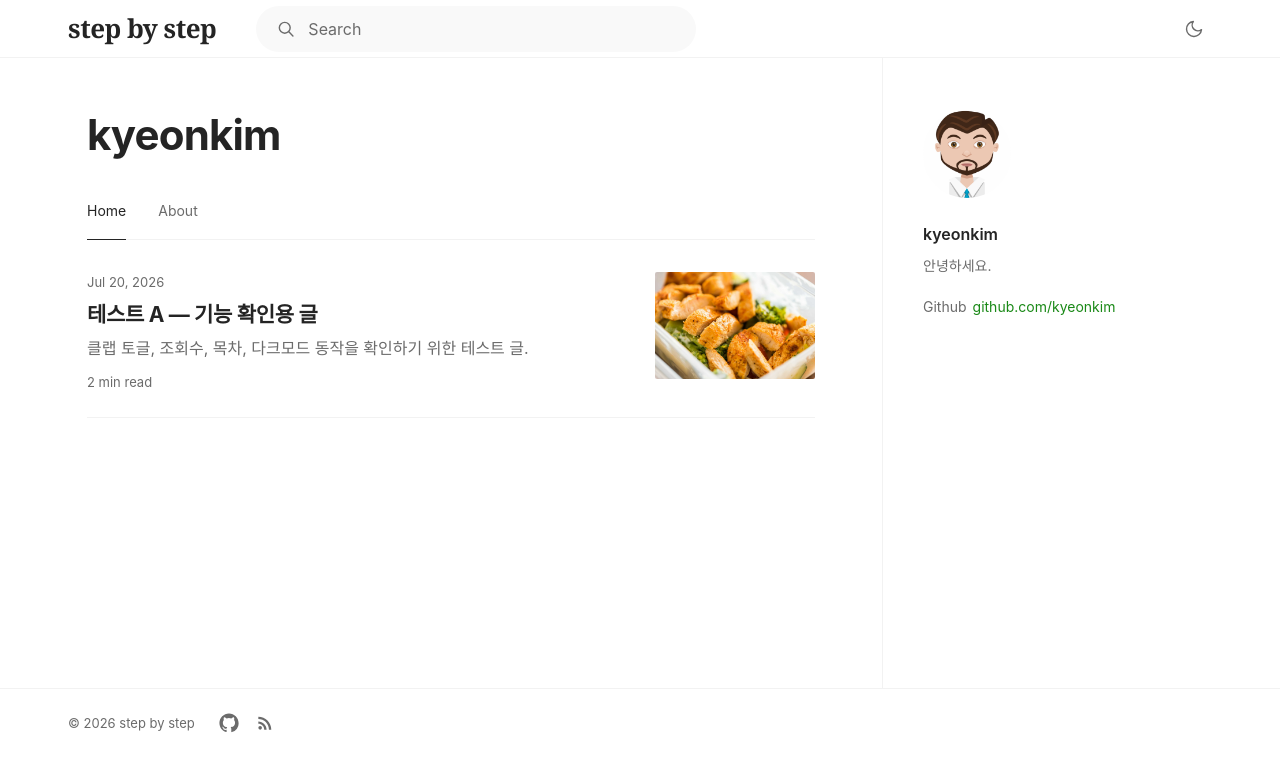
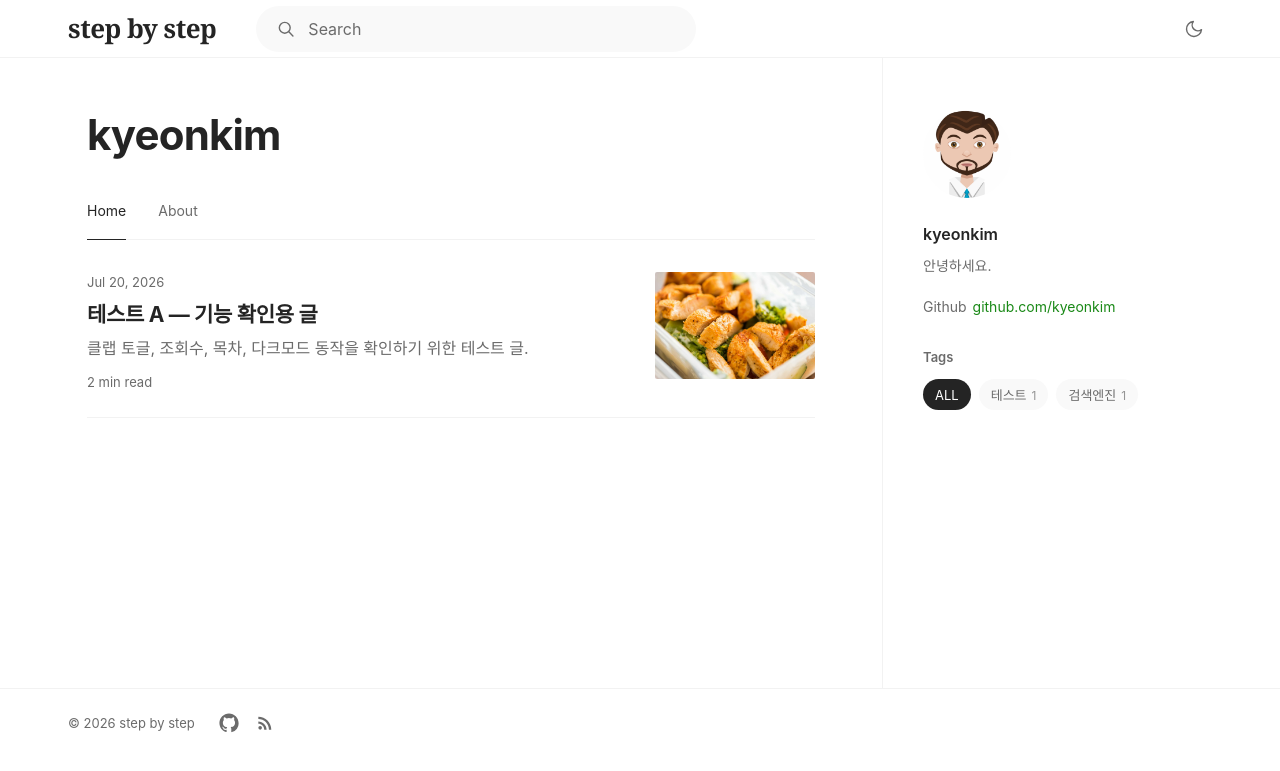
Before and after one commit to kyeonkim/kyeonkim.github.io, a Jekyll site: the page built from index.html, in a window 1280 px wide. Shown: the top 771 px of the page. Built offline with Jekyll 4.4.1, drawn with Linux system fonts in a browser that asks for light colours; the list of posts is cut into pages by our own code.

Commit message:
feat(tags): add post tags and sidebar tag filter
상세 페이지 하단 태그 pill, 사이드바 ALL/태그별 필터(?tag= URL 연동),
search.json에 tags·image·readmin 필드 추가.

```diff
--- a/_layouts/home.html
+++ b/_layouts/home.html
@@ -74,6 +74,19 @@ layout: default
       <span class="sidebar-link-label">Github</span>
       <a class="sidebar-link" href="{{ author.web }}" target="_blank" rel="noopener">{{ author.web | remove: "https://" }}</a>
     </div>
+
+    {% if site.tags.size > 0 %}
+    <div class="sidebar-tags">
+      <div class="sidebar-tags-title">Tags</div>
+      <div class="sidebar-tag-list">
+        <button type="button" class="tag-chip is-active" data-tag="">ALL</button>
+        {% for tag in site.tags %}
+        <button type="button" class="tag-chip" data-tag="{{ tag[0] }}">{{ tag[0] }}<span class="tag-chip-count">{{ tag[1].size }}</span></button>
+        {% endfor %}
+      </div>
+    </div>
+    <script src="{{ site.baseurl }}/assets/js/tag-filter.js" defer></script>
+    {% endif %}
   </aside>
 
 </div>
--- a/_posts/2026-07-20-test-a-first.md
+++ b/_posts/2026-07-20-test-a-first.md
@@ -4,6 +4,7 @@ title: "테스트 A — 기능 확인용 글"
 author: kyeonkim
 date: 2026-07-20
 category: test
+tags: [테스트, 검색엔진]
 image: assets/images/1.jpg
 description: "클랩 토글, 조회수, 목차, 다크모드 동작을 확인하기 위한 테스트 글."
 ---
--- a/assets/css/style.css
+++ b/assets/css/style.css
@@ -792,3 +792,43 @@ html:not([data-theme="dark"]) .icon-sun { display: none; }
   font-weight: 600;
   border-left-color: var(--text);
 }
+
+/* 태그 */
+.sidebar-tags { margin-top: 28px; }
+.sidebar-tags-title {
+  font-size: 13px;
+  font-weight: 600;
+  color: var(--text-secondary);
+  margin-bottom: 12px;
+}
+.sidebar-tag-list { display: flex; flex-wrap: wrap; gap: 8px; }
+.tag-chip {
+  border: 0;
+  cursor: pointer;
+  font-family: var(--sans);
+  font-size: 13px;
+  padding: 6px 12px;
+  border-radius: 9999px;
+  background: var(--bg-subtle);
+  color: var(--text-secondary);
+}
+.tag-chip:hover { color: var(--text); }
+.tag-chip.is-active {
+  background: var(--text);
+  color: var(--bg);
+}
+.tag-chip-count { margin-left: 5px; opacity: 0.7; font-size: 12px; }
+.post-list-empty {
+  padding: 32px 0;
+  color: var(--text-secondary);
+  font-size: 14px;
+}
+.post-tags { display: flex; flex-wrap: wrap; gap: 8px; margin-top: 36px; }
+.post-tag {
+  font-size: 13px;
+  padding: 7px 14px;
+  border-radius: 9999px;
+  background: var(--bg-subtle);
+  color: var(--text-secondary);
+}
+.post-tag:hover { color: var(--text); }
--- /dev/null
+++ b/assets/js/tag-filter.js
@@ -0,0 +1,88 @@
+(function () {
+  var CLAP_SVG =
+    '<svg width="14" height="14" viewBox="0 0 24 24" fill="none" stroke="currentColor" stroke-width="1.7" stroke-linecap="round" stroke-linejoin="round" aria-hidden="true">' +
+    '<line x1="4.2" y1="6.2" x2="2.6" y2="4.4"/><line x1="7.8" y1="4.6" x2="7.2" y2="2.3"/><line x1="11.4" y1="4.4" x2="12.2" y2="2.2"/>' +
+    '<g transform="translate(4.9,4.9) scale(0.79)"><path d="M18 11V6a2 2 0 0 0-4 0v5"/><path d="M14 10V4a2 2 0 0 0-4 0v2"/>' +
+    '<path d="M10 10.5V6a2 2 0 0 0-4 0v8"/><path d="M18 8a2 2 0 1 1 4 0v6a8 8 0 0 1-8 8h-2c-2.8 0-4.5-.86-5.99-2.34l-3.6-3.6a2 2 0 0 1 2.83-2.82L7 15"/></g></svg>';
+
+  var list = document.querySelector('.post-list');
+  var sentinel = document.querySelector('.post-list-sentinel');
+  var chips = document.querySelectorAll('.tag-chip');
+  if (!list || !chips.length) return;
+
+  var originalHTML = list.innerHTML;
+  var posts = null;
+
+  function esc(s) {
+    var d = document.createElement('div');
+    d.textContent = s || '';
+    return d.innerHTML;
+  }
+
+  function itemHTML(p) {
+    var excerpt = p.description || (p.excerpt || '').slice(0, 150);
+    return (
+      '<article class="post-item"><div class="post-item-body">' +
+      '<div class="post-item-date">' + esc(p.date) + '</div>' +
+      '<a class="post-item-link" href="' + esc(p.url) + '">' +
+      '<h2 class="post-item-title">' + esc(p.title) + '</h2>' +
+      '<p class="post-item-excerpt">' + esc(excerpt) + '</p></a>' +
+      '<div class="post-item-meta">' +
+      '<span class="post-item-claps" data-path="' + esc(p.url) + '" hidden>' + CLAP_SVG +
+      '<span class="post-item-clap-count"></span><span class="post-item-meta-dot">&middot;</span></span>' +
+      p.readmin + ' min read</div></div>' +
+      (p.image
+        ? '<a class="post-item-thumb" href="' + esc(p.url) + '"><img src="/' + esc(p.image) + '" alt="" loading="lazy"></a>'
+        : '') +
+      '</article>'
+    );
+  }
+
+  function setActive(tag) {
+    chips.forEach(function (c) {
+      c.classList.toggle('is-active', c.getAttribute('data-tag') === tag);
+    });
+  }
+
+  function renderFiltered(tag) {
+    var filtered = tag
+      ? posts.filter(function (p) { return (p.tags || []).indexOf(tag) !== -1; })
+      : null;
+    if (!filtered) {
+      // ALL: 서버가 렌더한 원래 목록 복원 (무한 스크롤 항목 포함 상태 그대로)
+      list.innerHTML = originalHTML;
+      if (sentinel) sentinel.hidden = false;
+    } else {
+      list.innerHTML = filtered.map(itemHTML).join('') ||
+        '<p class="post-list-empty">이 태그의 글이 없습니다.</p>';
+      if (sentinel) sentinel.hidden = true;
+    }
+    if (window.loadListClaps) {
+      list.querySelectorAll('[data-loaded]').forEach(function (el) { el.removeAttribute('data-loaded'); });
+      window.loadListClaps(list);
+    }
+  }
+
+  function apply(tag) {
+    setActive(tag);
+    if (!tag) { renderFiltered(''); return; }
+    if (posts) { renderFiltered(tag); return; }
+    fetch('/search.json')
+      .then(function (r) { return r.json(); })
+      .then(function (data) { posts = data; renderFiltered(tag); })
+      .catch(function () {});
+  }
+
+  chips.forEach(function (chip) {
+    chip.addEventListener('click', function () {
+      var tag = chip.getAttribute('data-tag');
+      var q = tag ? '?tag=' + encodeURIComponent(tag) : location.pathname;
+      history.replaceState(null, '', tag ? location.pathname + q : location.pathname);
+      apply(tag);
+    });
+  });
+
+  // URL ?tag= 로 진입 시 (상세 페이지 태그 클릭 등) 필터 적용
+  var param = new URLSearchParams(location.search).get('tag');
+  if (param) apply(param);
+})();
--- a/search.json
+++ b/search.json
@@ -5,8 +5,12 @@ layout: null
 {% for post in site.posts %}  {
     "title": {{ post.title | jsonify }},
     "excerpt": {{ post.excerpt | strip_html | normalize_whitespace | jsonify }},
+    "description": {{ post.description | default: "" | jsonify }},
     "content": {{ post.content | strip_html | normalize_whitespace | jsonify }},
     "url": {{ post.url | prepend: site.baseurl | jsonify }},
-    "date": {{ post.date | date: "%Y년 %-m월 %-d일" | jsonify }}
+    "date": {{ post.date | date: "%b %-d, %Y" | jsonify }},
+    "tags": {{ post.tags | jsonify }},
+    "image": {{ post.image | default: "" | jsonify }},
+    "readmin": {{ post.content | strip_html | number_of_words | divided_by: 250 | plus: 1 }}
   }{% unless forloop.last %},{% endunless %}
 {% endfor %}]
```
Also changed, not shown: _layouts/post.html (+8 -0 lines).
